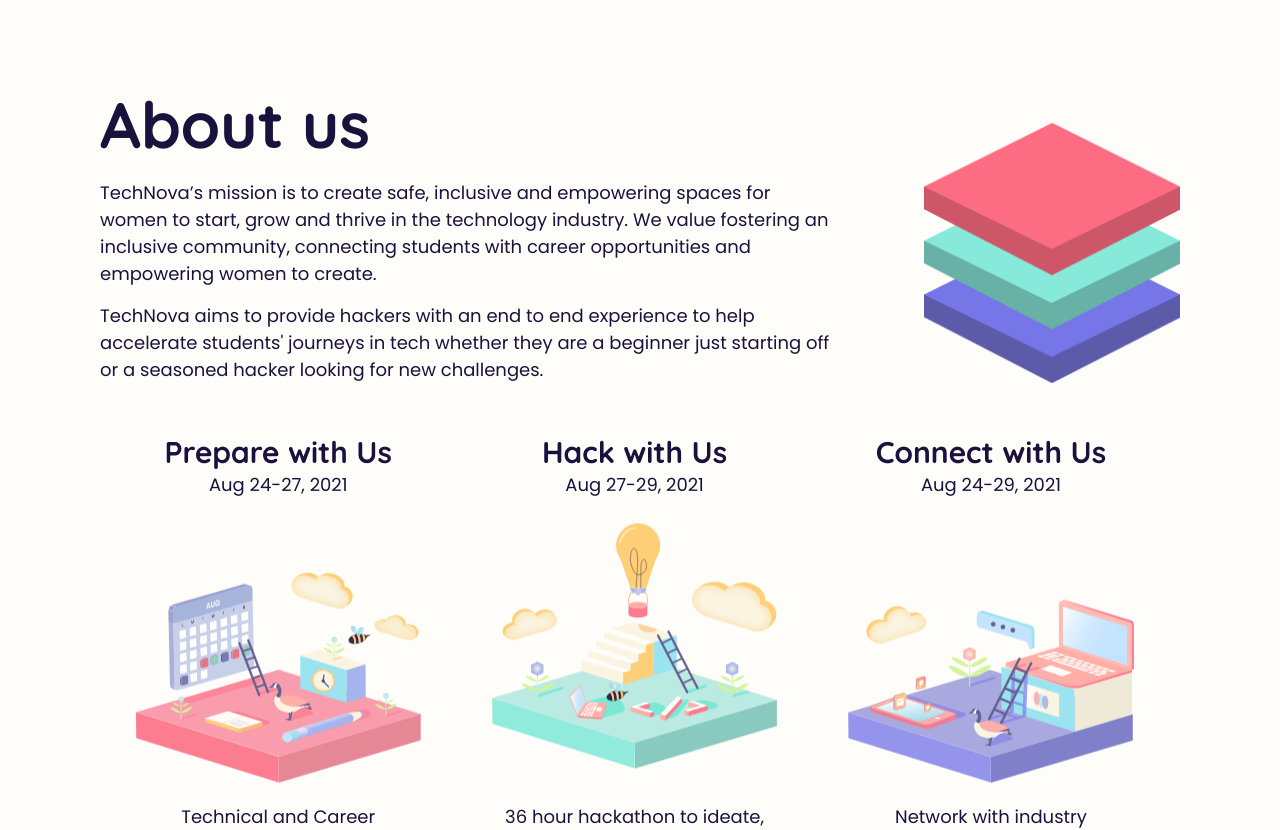
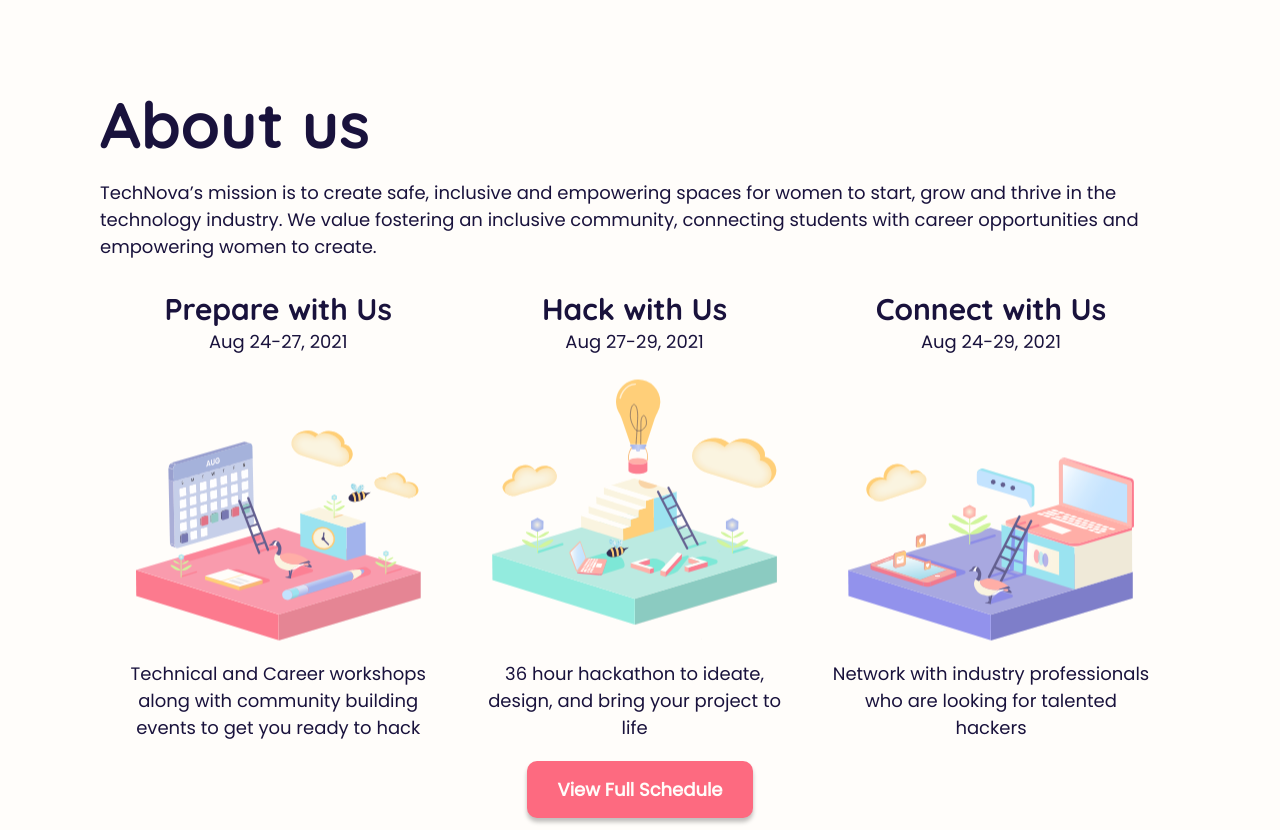
Before and after one commit to itstechnova/itstechnova.com, a React (Create React App) app: page / in a window 1280 px wide. Shown: the part 740-1570 px from the top of the page. Built offline with nearby package versions, Linux system fonts and the light colour scheme.

Commit message:
tweaked about remove logo (#33)

```diff
--- a/src/resources/strings/landing.js
+++ b/src/resources/strings/landing.js
@@ -5,7 +5,7 @@ const landing = {
     sloganHack: "Hack with Us",
     sloganConnect: "Connect with Us",
     description: "University of Waterloo's First Women in Tech Hackathon",
-    dates: "August 27-29, 2021 • Virtual Event",
+    dates: "August 24-29, 2021 • Virtual Event",
     comingSoon: "Coming Summer 2021",
     applyCTA: "Apply Now!",
     sponsor: "Interested in Sponsoring?",
--- a/src/sections/About/About.jsx
+++ b/src/sections/About/About.jsx
@@ -2,7 +2,6 @@ import React from "react";
 import SectionWrapper from "../../components/SectionWrapper/SectionWrapper";
 import "./About.scss";
 import about from "../../resources/strings/about";
-import logo from "../../resources/images/logo/logo.png";
 import prepareTile from "../../resources/images/graphics/prepare-tile.svg";
 import hackTile from "../../resources/images/graphics/hack-tile.svg";
 import connectTile from "../../resources/images/graphics/connect-tile.svg";
@@ -14,10 +13,6 @@ const About = () => (
                 <div className="about-text">
                     <h1>{about.title}</h1>
                     <p>{about.description1}</p>
-                    <p>{about.description2}</p>
-                </div>
-                <div className="about-graphic-container">
-                    <img className="about-graphic" src={logo} alt="logo" />
                 </div>
             </div>
             <div className="about-events">
--- a/src/sections/About/About.scss
+++ b/src/sections/About/About.scss
@@ -32,7 +32,6 @@
 
 .about {
     &-container {
-        min-height: 93vh;
         text-align: left;
         display: flex;
         flex-direction: column;
@@ -58,7 +57,6 @@
         align-items: flex-start;
         font-family: $font-regular;
         font-size: $text-medium;
-        width: 80%;
         p {
             margin-top: 15px;
         }
@@ -71,7 +69,7 @@
     }
 
     &-events {
-        margin-top: 50px;
+        margin-top: 30px;
         display: grid;
         text-align: center;
         grid-template-columns: 33% 33% 33%;
@@ -107,25 +105,8 @@
 
     &-caption {
         margin: 20px;
-        width: 80%;
+        width: 90%;
         justify-self: center;
-    }
-
-    &-graphic-container {
-        width: 400px;
-        display: flex;
-        justify-content: flex-end;
-        align-items: flex-start;
-        @include phone {
-            justify-content: center;
-            align-items: center;
-            width: 100%;
-            margin-top: 40px;
-        }
-    }
-
-    &-graphic {
-        width: 75%;
     }
 }
 
@@ -146,7 +127,6 @@
     width: 100%;
 }
 .button-smaller {
-    margin-top: 20px;
     padding: 15px 30px;
     display: flex;
     justify-content: center;
```
